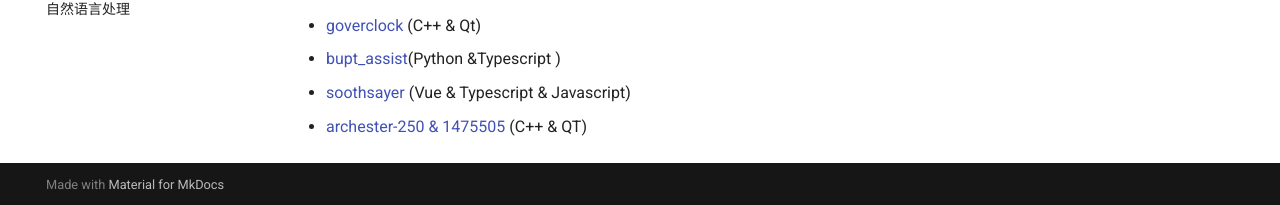
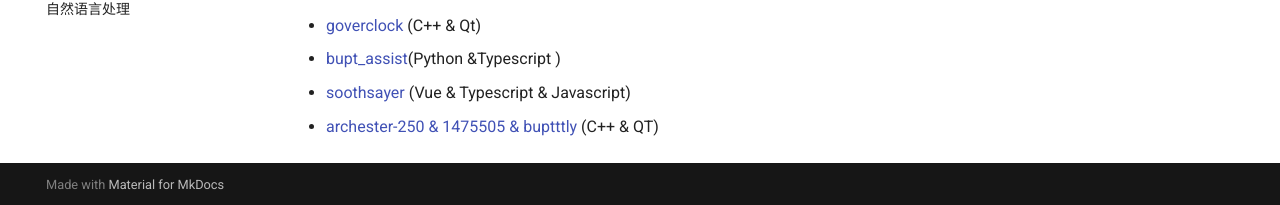
Before and after one commit to brupst/awesome-bupt-scs, an MkDocs documentation site: the page built from projects/Project-Laboratory-Algorithms-and-Data-Structures.md, in a window 1280 px wide and 900 px high, scrolled down 585 px. Shown: the part 692-897 px from the top of the window. Built offline with MkDocs 1.6.1 and Material for MkDocs 9.7.7, drawn with Linux system fonts in a browser that asks for light colours; comment, search, counter and statistics services are not loaded.

Commit message:
:sparkles:Add 2020-homework

```diff
--- a/projects/Project-Laboratory-Algorithms-and-Data-Structures.md
+++ b/projects/Project-Laboratory-Algorithms-and-Data-Structures.md
@@ -37,4 +37,4 @@
 * [goverclock](https://github.com/goverclock/BUPT-Projects-Public/tree/main/DS-curriculum-design) (C++ & Qt)
 * [bupt_assist](https://github.com/FkerYJ/bupt_assist)(Python &Typescript )
 * [soothsayer](https://github.com/Adam-Teng/datastructure-design) (Vue & Typescript & Javascript)
-* [archester-250 & 1475505](https://github.com/archester-250/Course_Auxiliary_System_QT) (C++ & QT)
+* [archester-250 & 1475505 & buptttly](https://github.com/archester-250/Course_Auxiliary_System_QT) (C++ & QT)
```
